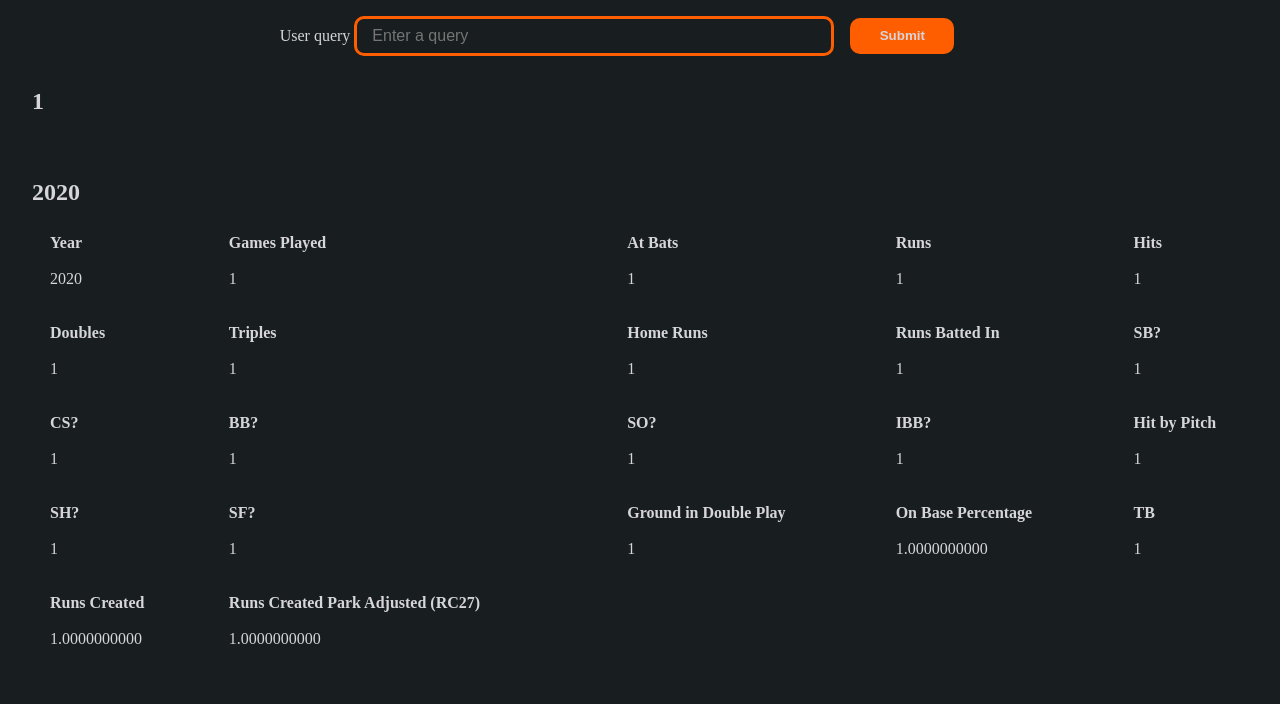
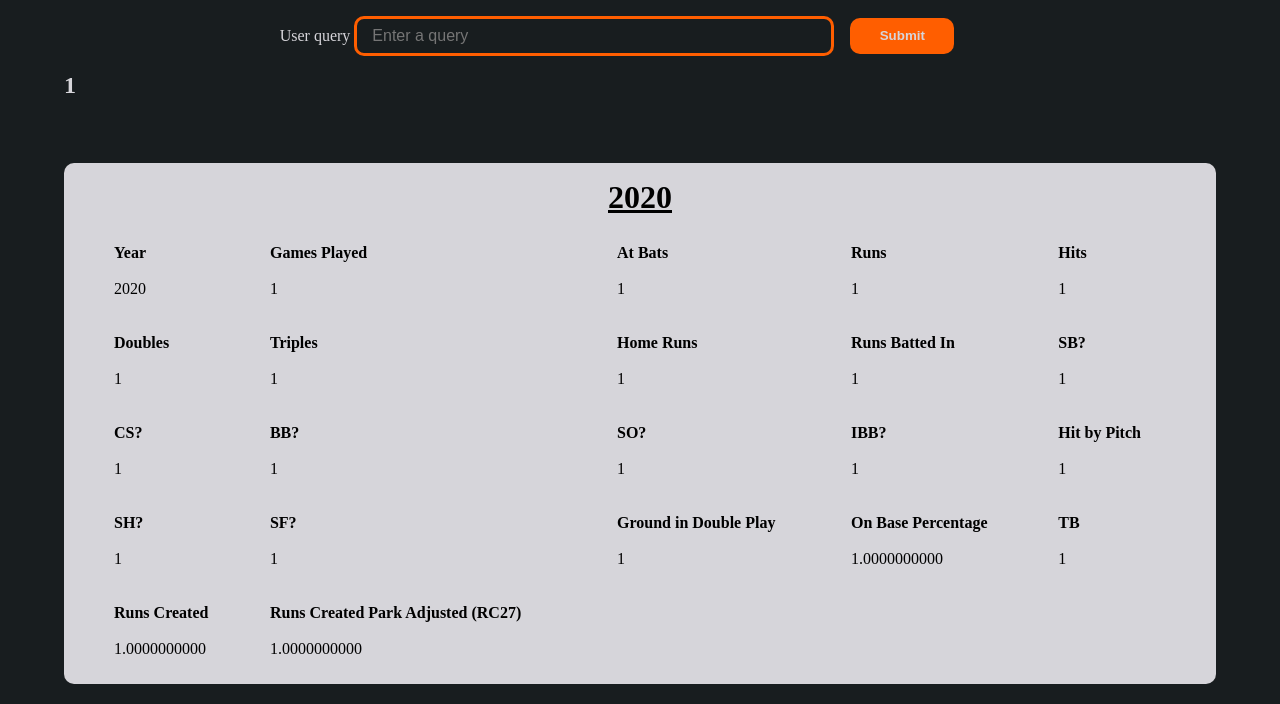
Before and after one commit to Matt-Hays/CS5302, a Flask app: template app/templates/index.html in a window 1280 px wide. Shown: the part 96-800 px from the top of the page. Run offline with Flask 2, Linux system fonts and the light colour scheme; the template is opened without the code that fills it: values that come from a table or form of the project are taken from there, others are empty; tables that the repository leaves empty hold one stand-in row (values such as "Sample post"); form fields are guessed from the names that the template uses; parts of the project's set-up code (start-up, migrations or seed data) failed here and were passed over; some libraries are stand-ins or nearby versions.

Commit message:
Search by Playerid Connection and Basic View

```diff
--- a/app/static/styles/index.css
+++ b/app/static/styles/index.css
@@ -1,19 +1,28 @@
 .player {
-  padding-top: 1rem;
-  padding-left: 2rem;
+  width: 90%;
+  margin: auto;
 }
 
-.player-table-container {
+.player-table-container-outer {
   margin-top: 2rem;
 }
 
-.player-table-container > h2 {
+.player-table-container-inner {
+  background-color: var(--text_color);
+  border-radius: 10px;
+  color: black;
   margin-top: 4rem;
+  padding: 1rem 2rem;
+}
+
+.player-table-container-inner > h2 {
+  text-align: center;
+  font-size: 2rem;
+  text-decoration: underline;
 }
 
 .player-table {
   width: 100%;
-  /* margin: 2rem auto; */
 }
 
 .player-table th,
--- a/app/templates/index.html
+++ b/app/templates/index.html
@@ -8,8 +8,9 @@
 <section class="player">
   {% if results %}
   <h1>{{ results[0].playerid }}</h1>
-  <article class="player-table-container">
+  <section class="player-table-container-outer">
     {% for result in results %}
+    <article class="player-table-container-inner">
       <h2>{{ result.yearID }}</h2>
       <table class="player-table">
         <th>
@@ -91,9 +92,10 @@
           <td>{{ result.RC27 }}</td>
         </tr>
       </table>
+    </article>
     {% endfor %}
     <!---->
     {% endif %}
-  </article>
+  </section>
 </section>
 {% endblock %}
```
Also changed, not shown: app/models.py (+53 -53 lines). Lines whose indentation alone changed are shown as unchanged.
